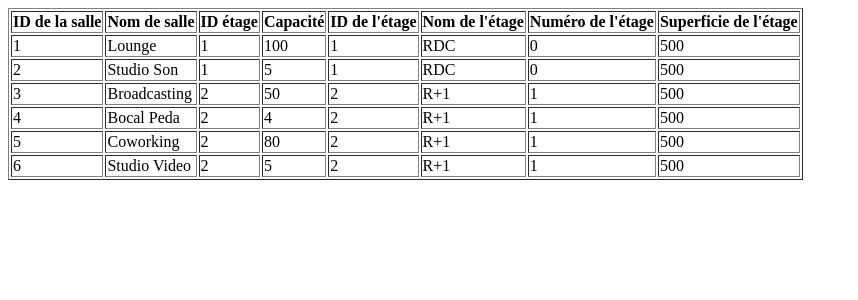
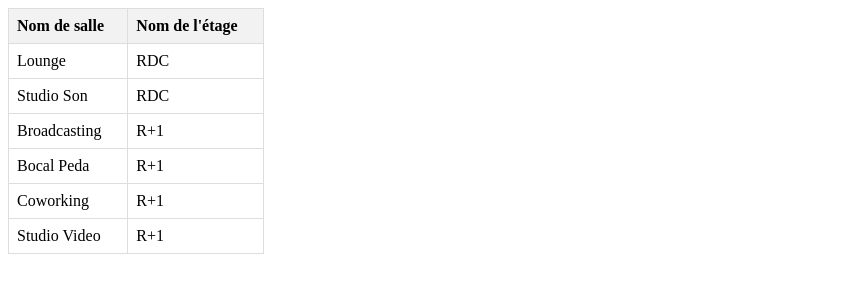
Before and after one commit to DanielleLESTBEL/RUNTRACK2, a PHP site: page / in a window 1280 px wide. Shown: the top 300 px of the page, without its empty margins (0-858 px from the left). Run offline with PHP 8.4, Linux system fonts and the light colour scheme; data comes from the database, SQL or seed files in the repository.

Commit message:
Jour10_Job13

```diff
--- /dev/null
+++ b/Jour10/Job13/index.css
@@ -0,0 +1,10 @@
+table {
+    border-collapse: collapse;
+    width: 20vw;
+}
+th, td {
+    border: 1px solid #dddddd;
+    text-align: left;
+    padding: 8px;
+}
+th { background-color: #f2f2f2; }
--- a/Jour10/Job13/index.php
+++ b/Jour10/Job13/index.php
@@ -3,34 +3,24 @@
 <head>
     <meta charset="UTF-8">
     <title>Jour10_Job13</title>
+    <link rel= "stylesheet" href="./index.css">
 </head>
 <body>
 <?php
 $mysqli = mysqli_connect("localhost", "root", "", "Jour09");
-$result = mysqli_query($mysqli, "SELECT salles.id AS salle_id, salles.nom AS salle_nom, salles.id_etage, salles.capacite, etage.id AS etage_id, etage.nom AS etage_nom, etage.numero, etage.superficie FROM salles INNER JOIN etage ON salles.id_etage = etage.id;");
+$result = mysqli_query($mysqli, "SELECT salles.id AS salle_id, salles.nom AS salle_nom, salles.id_etage, etage.id AS etage_id, etage.nom AS etage_nom FROM salles INNER JOIN etage ON salles.id_etage = etage.id;");
 $rows = mysqli_fetch_all($result, MYSQLI_ASSOC);
 
 echo "<table border='1'>";
 echo "<tr>
-        <th>ID de la salle</th>
         <th>Nom de salle</th>
-        <th>ID étage</th>
-        <th>Capacité</th><th>ID de l'étage</th>
         <th>Nom de l'étage</th>
-        <th>Numéro de l'étage</th>
-        <th>Superficie de l'étage</th>
     </tr>";
 
 foreach ($rows as $row) {
     echo "<tr>
-            <td>{$row['salle_id']}</td>
             <td>{$row['salle_nom']}</td>
-            <td>{$row['id_etage']}</td>
-            <td>{$row['capacite']}</td>
-            <td>{$row['etage_id']}</td>
             <td>{$row['etage_nom']}</td>
-            <td>{$row['numero']}</td>
-            <td>{$row['superficie']}</td>
           </tr>";
 }
 
```
